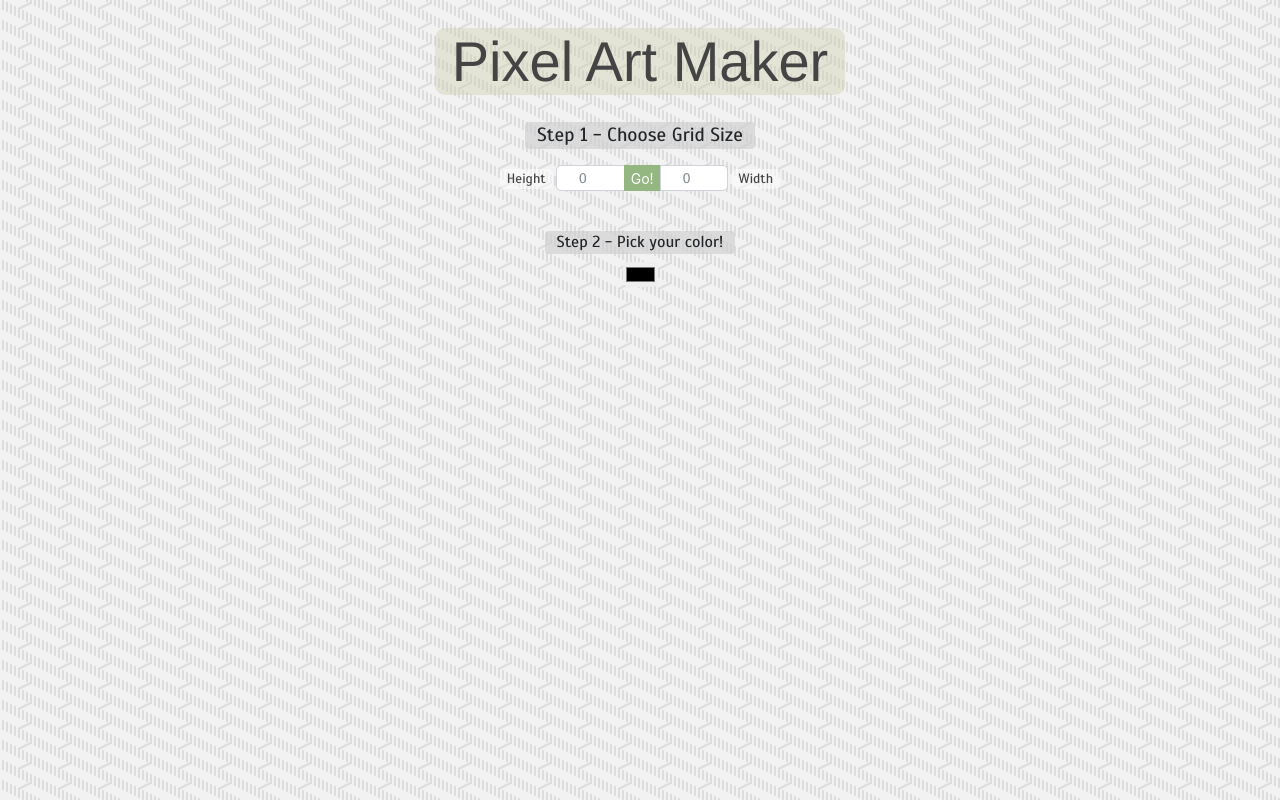
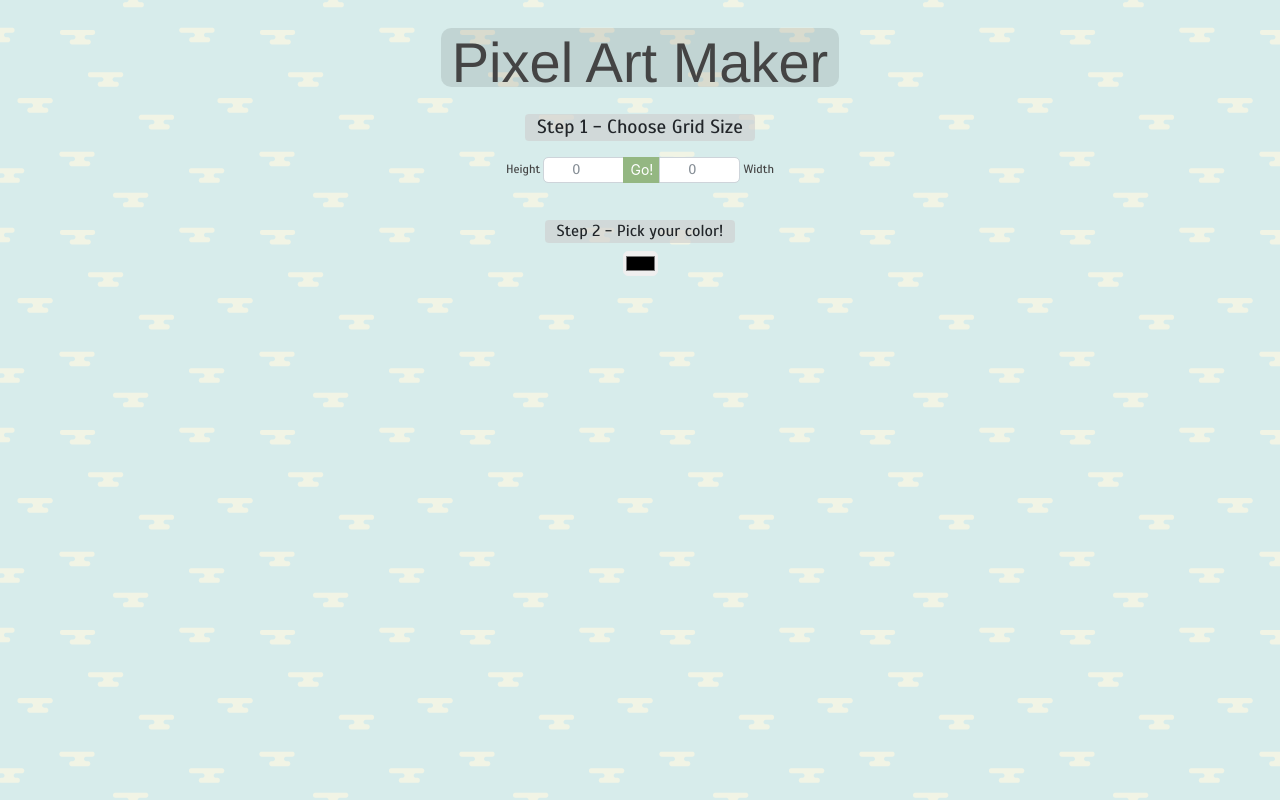
Before and after one commit to BrandenDaniel/Pixel-Art-Maker, a plain HTML site: page pixelindex.html in a window 1280 px wide. Drawn offline with nearby package versions, Linux system fonts and the light colour scheme; a web font is replaced by a local one.

Commit message:
style changes

```diff
--- a/pixelcss/styles.css
+++ b/pixelcss/styles.css
@@ -6,7 +6,7 @@
 body {
   text-align: center;
   background-color: #94cca2;
-  background-image: url("../pixelimg/small_steps.png");
+  background-image: url("../pixelimg/cloudy-day.png");
 }
 
 .container {
@@ -19,9 +19,10 @@ body {
   font-size: 3.5em;
   margin-top: .5em;
   color: #444;
-  background-color: rgba(202,204,167, .4);
+  background-color: rgba(0,0,0, .1);
   display: inline-block;
-  padding: 0em .3em;
+  padding: .2em .2em 0em .2em;
+  line-height: .85em;
   border-radius: 10px;
 }
 
@@ -59,24 +60,22 @@ body {
 }
 
 .height-label {
-  margin-right: .25em;
-  background-color: rgba(255,255,255,.5);
+  margin-right: -.25em;
   padding: 0 .5em;
   border-radius: 5px;
   color: #444444;
-  font-size: .85em;
+  font-size: .75em;
   margin-top: .25em;
   font-family: 'Scada', helvetica;
 
 }
 
 .width-label {
-  margin-left: .25em;
-  background-color: rgba(255,255,255,.5);
+  margin-left: -.25em;
   padding: 0 .5em;
   border-radius: 5px;
   color: #444444;
-  font-size: .85em;
+  font-size: .75em;
   margin-top: .25em;
   font-family: 'Scada', helvetica;
 
```
